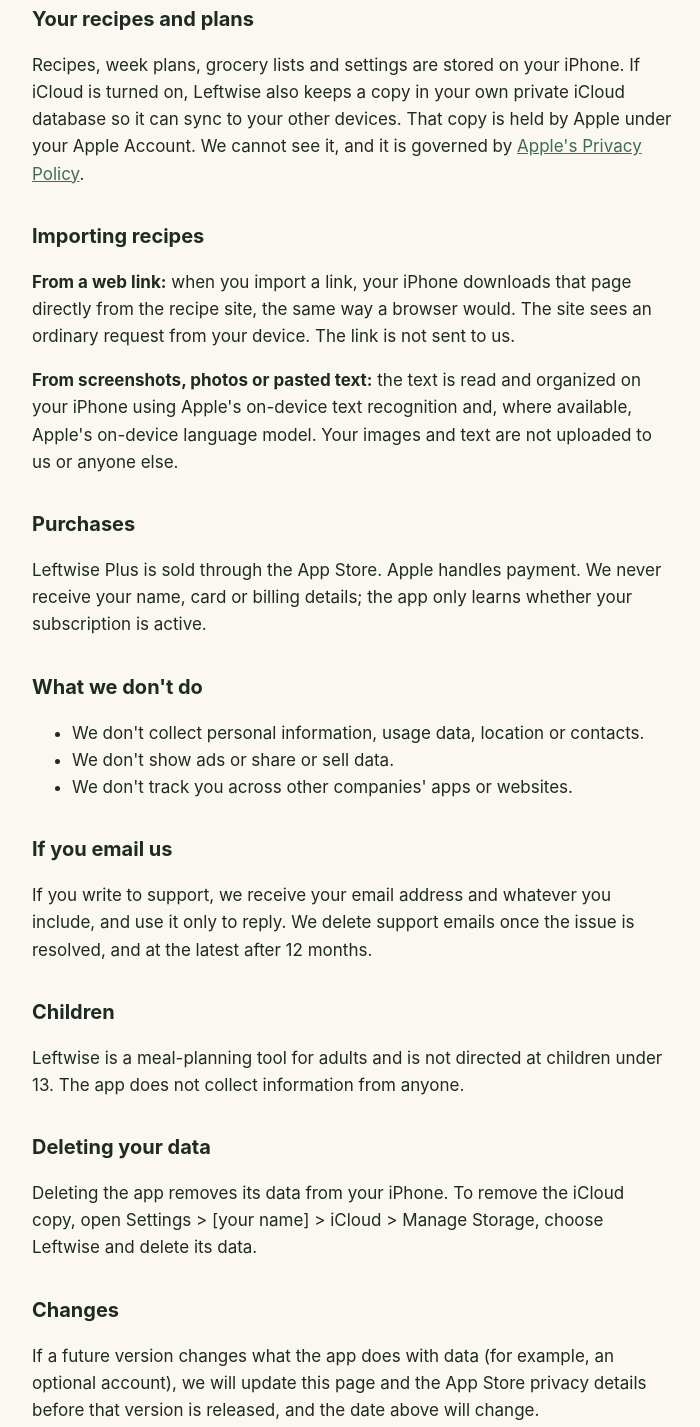
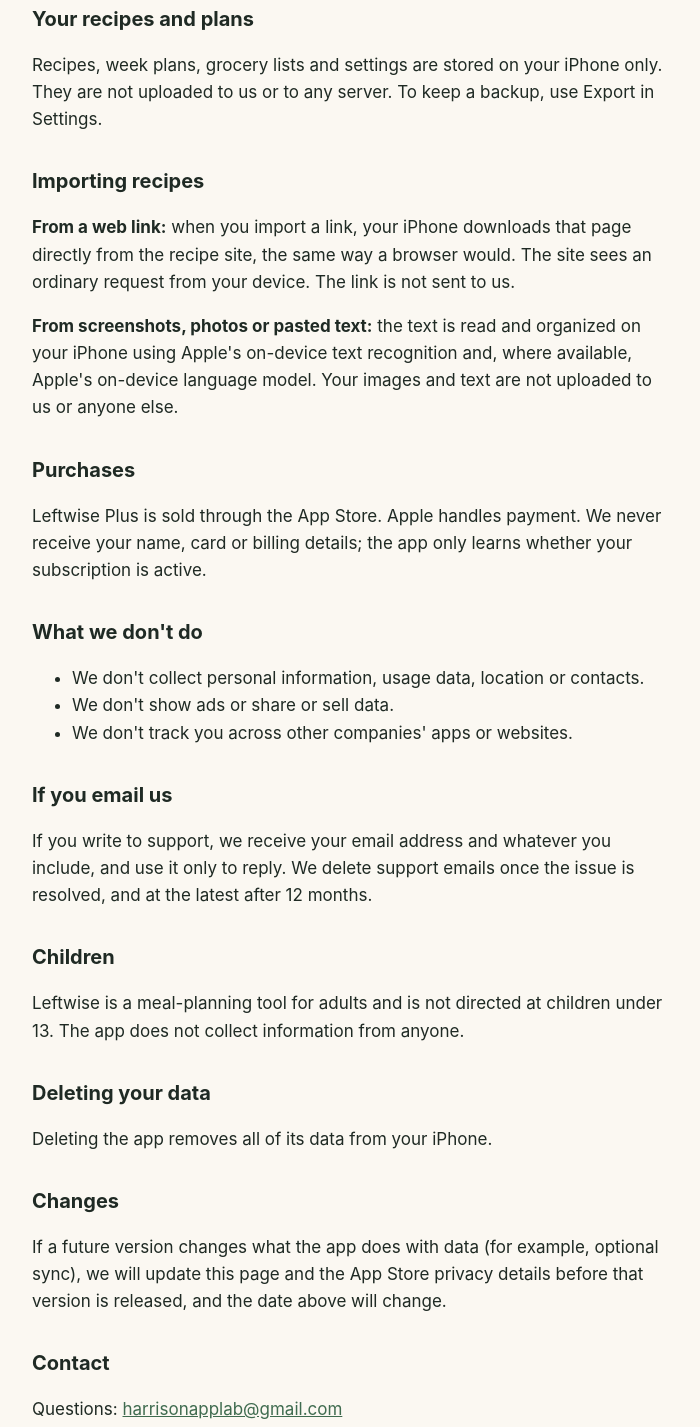
Before and after one commit to harrisonaustin3241993-dev/saddie-sites, a plain HTML site: page app-001/privacy.html in a window 1280 px wide. Shown: the part 304-1731 px from the top of the page, without its empty margins (288-988 px from the left). Drawn offline with Linux system fonts and the light colour scheme.

Commit message:
app-001: support and privacy pages

```diff
--- a/app-001/privacy.html
+++ b/app-001/privacy.html
@@ -15,7 +15,7 @@
 <p>Leftwise is made by Harrison App Lab LLC ("we"). The short version: <strong>we don't collect your data.</strong> There's no account, no advertising, no analytics and no third-party tracking code in the app.</p>
 
 <h2>Your recipes and plans</h2>
-<p>Recipes, week plans, grocery lists and settings are stored on your iPhone. If iCloud is turned on, Leftwise also keeps a copy in your own private iCloud database so it can sync to your other devices. That copy is held by Apple under your Apple Account. We cannot see it, and it is governed by <a href="https://www.apple.com/legal/privacy/">Apple's Privacy Policy</a>.</p>
+<p>Recipes, week plans, grocery lists and settings are stored on your iPhone only. They are not uploaded to us or to any server. To keep a backup, use Export in Settings.</p>
 
 <h2>Importing recipes</h2>
 <p><strong>From a web link:</strong> when you import a link, your iPhone downloads that page directly from the recipe site, the same way a browser would. The site sees an ordinary request from your device. The link is not sent to us.</p>
@@ -38,10 +38,10 @@
 <p>Leftwise is a meal-planning tool for adults and is not directed at children under 13. The app does not collect information from anyone.</p>
 
 <h2>Deleting your data</h2>
-<p>Deleting the app removes its data from your iPhone. To remove the iCloud copy, open Settings &gt; [your name] &gt; iCloud &gt; Manage Storage, choose Leftwise and delete its data.</p>
+<p>Deleting the app removes all of its data from your iPhone.</p>
 
 <h2>Changes</h2>
-<p>If a future version changes what the app does with data (for example, an optional account), we will update this page and the App Store privacy details before that version is released, and the date above will change.</p>
+<p>If a future version changes what the app does with data (for example, optional sync), we will update this page and the App Store privacy details before that version is released, and the date above will change.</p>
 
 <h2>Contact</h2>
 <p>Questions: <a href="mailto:harrisonapplab@gmail.com">harrisonapplab@gmail.com</a></p>
```
Also changed, not shown: app-001/index.html (+3 -3 lines).
